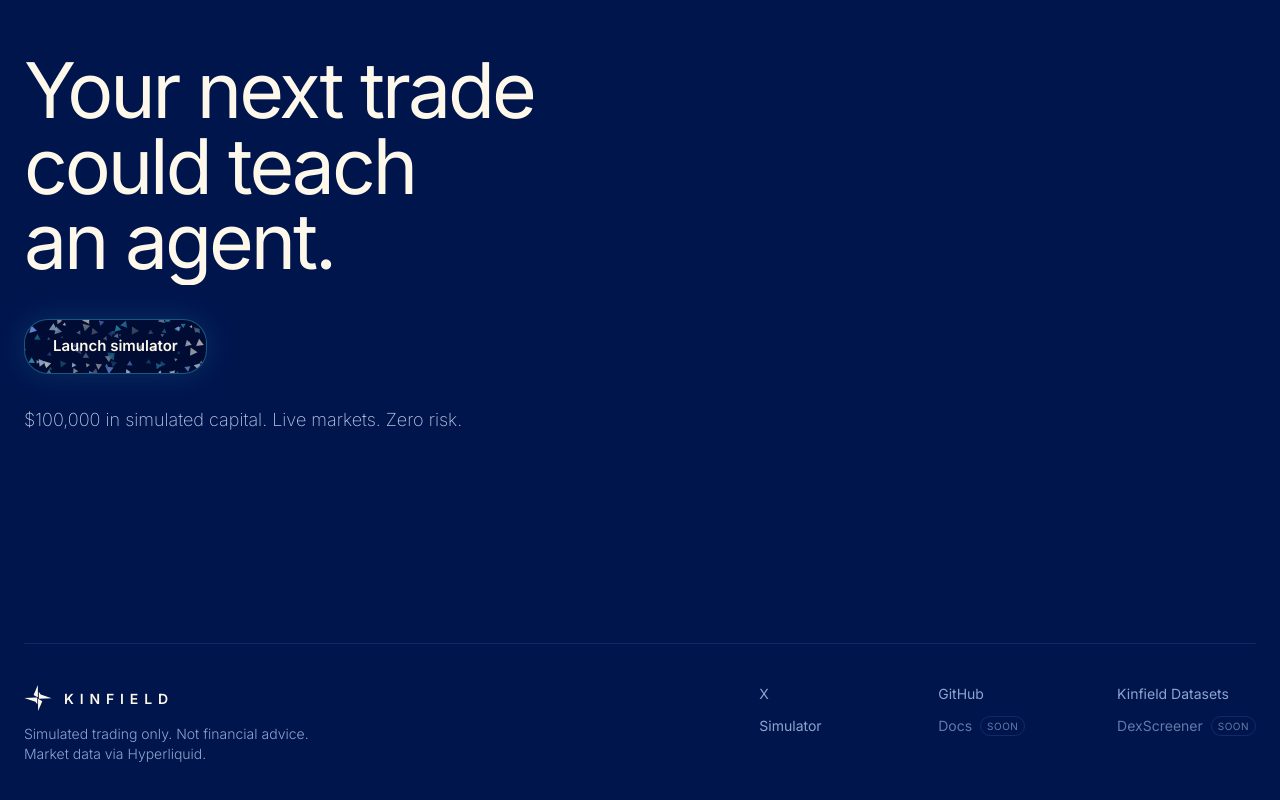
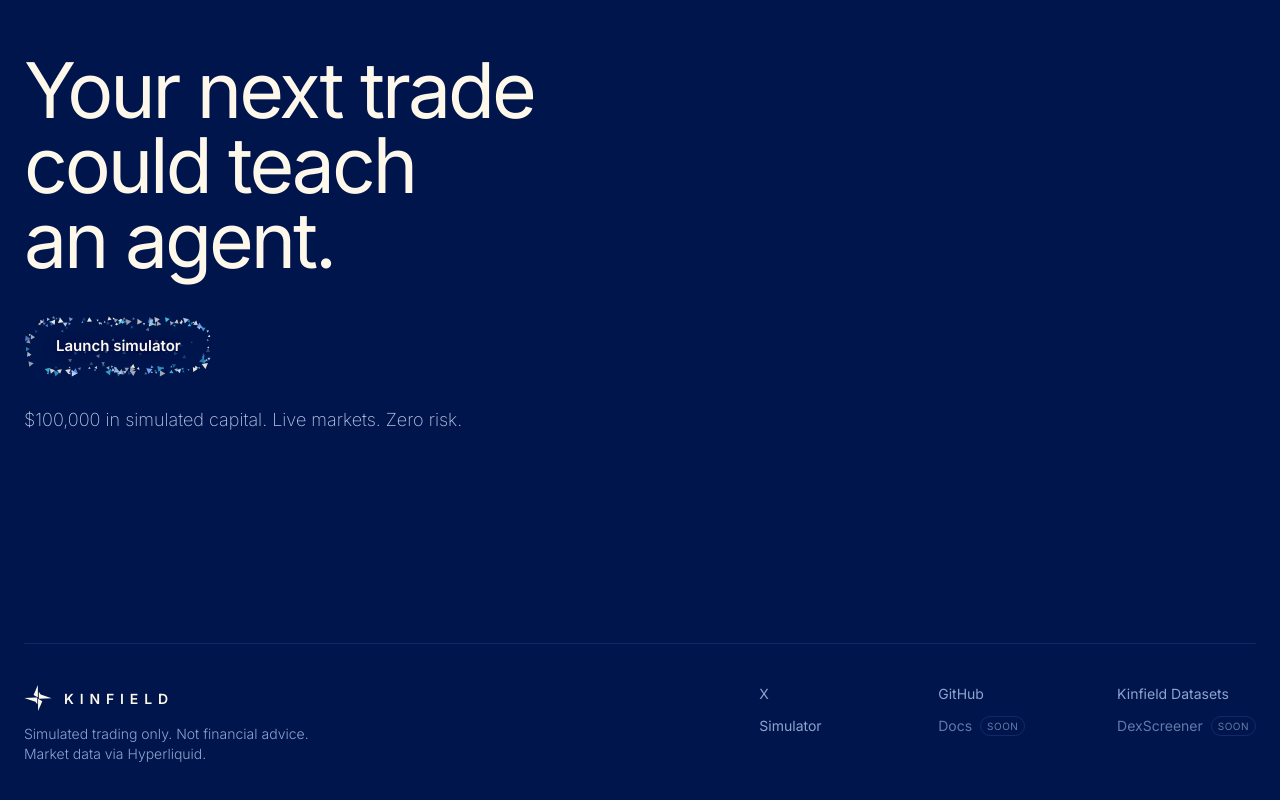
Before and after one commit to KinfieldLabs/KINFIELD, a Next.js app: page / in a window 1280 px wide. Shown: the part 3588-4388 px from the top of the page. Built offline with nearby package versions, Linux system fonts and the light colour scheme.

Commit message:
Rebuild the Launch simulator button as a constellation that reacts to the cursor

```diff
--- a/src/components/ConstellationButton.tsx
+++ b/src/components/ConstellationButton.tsx
@@ -3,10 +3,18 @@
 import { useEffect, useRef, type ReactNode } from "react";
 import Link from "next/link";
 
-/** Same palette as the hero constellation. */
-const COLORS = ["#fdf8ea", "#fdf8ea", "#3fc8f0", "#3fc8f0", "#7fa8ff", "#c9e9ff"];
+/** Same palette, spring and cursor push as the hero constellation. */
+const COLORS = ["#fdf8ea", "#fdf8ea", "#fdf8ea", "#3fc8f0", "#3fc8f0", "#7fa8ff", "#c9e9ff"];
+const SPRING = 0.02;
+const DAMPING = 0.85;
+const PUSH_RADIUS = 70;
+const PUSH = 2.4;
+/** Room around the button for scattered particles to fly into. */
+const BLEED = 48;
 
-interface Tri {
+interface P {
+  hx: number; // home
+  hy: number;
   x: number;
   y: number;
   vx: number;
@@ -18,111 +26,171 @@ interface Tri {
   alpha: number;
 }
 
+/** Random point in a rounded rectangle; `edge` keeps it close to the outline. */
+function samplePill(w: number, h: number, edge: boolean): [number, number] {
+  const r = h / 2;
+  for (;;) {
+    const x = Math.random() * w;
+    const y = Math.random() * h;
+    // distance inside the pill shape (negative = outside)
+    const cx = Math.min(Math.max(x, r), w - r);
+    const inside = r - Math.hypot(x - cx, y - r);
+    if (inside < 0) continue;
+    if (edge && inside > 7) continue;
+    return [x, y];
+  }
+}
+
 /**
- * A pill button filled with a small field of drifting triangles, like the hero
- * constellation. Hovering stirs the field. Still for people who prefer reduced motion.
+ * A button drawn by the constellation itself: no fill of its own, just triangles
+ * forming the pill on the page background. The cursor pushes them aside and they
+ * spring back, like the hero. Still for people who prefer reduced motion.
  */
-export function ConstellationButton({ href, children, className = "", style }: {
+export function ConstellationButton({
+  href,
+  children,
+  className = "",
+  style,
+}: {
   href: string;
   children: ReactNode;
   className?: string;
   style?: React.CSSProperties;
 }) {
+  const box = useRef<HTMLAnchorElement>(null);
   const canvas = useRef<HTMLCanvasElement>(null);
-  const hover = useRef(false);
 
   useEffect(() => {
     const el = canvas.current;
+    const btn = box.current;
     const ctx = el?.getContext("2d");
-    if (!el || !ctx) return;
-    const still = window.matchMedia("(prefers-reduced-motion: reduce)").matches;
+    if (!el || !btn || !ctx) return;
+    const reduced = window.matchMedia("(prefers-reduced-motion: reduce)").matches;
     let w = 0;
     let h = 0;
-    let tris: Tri[] = [];
+    let ps: P[] = [];
+    const mouse = { x: -9999, y: -9999 };
 
-    const resize = () => {
+    const build = () => {
       const dpr = Math.min(window.devicePixelRatio || 1, 2);
-      w = el.clientWidth;
-      h = el.clientHeight;
-      el.width = w * dpr;
-      el.height = h * dpr;
-      ctx.setTransform(dpr, 0, 0, dpr, 0, 0);
-      const count = Math.round((w * h) / 90);
-      tris = Array.from({ length: count }, () => ({
-        x: Math.random() * w,
-        y: Math.random() * h,
-        vx: (Math.random() - 0.5) * 0.25,
-        vy: (Math.random() - 0.5) * 0.25,
-        size: 1.6 + Math.random() * 3.2,
-        rot: Math.random() * Math.PI * 2,
-        spin: (Math.random() - 0.5) * 0.02,
-        color: COLORS[(Math.random() * COLORS.length) | 0],
-        alpha: 0.35 + Math.random() * 0.55,
-      }));
+      w = btn.offsetWidth;
+      h = btn.offsetHeight;
+      el.width = (w + BLEED * 2) * dpr;
+      el.height = (h + BLEED * 2) * dpr;
+      ctx.setTransform(dpr, 0, 0, dpr, BLEED * dpr, BLEED * dpr);
+      const outline = Math.round((w + h) * 0.55);
+      const fill = Math.round((w * h) / 260);
+      ps = Array.from({ length: outline + fill }, (_, i) => {
+        const [hx, hy] = samplePill(w, h, i < outline);
+        return {
+          hx,
+          hy,
+          x: hx,
+          y: hy,
+          vx: 0,
+          vy: 0,
+          size: i < outline ? 1.2 + Math.random() ** 2 * 2.6 : 0.9 + Math.random() * 1.6,
+          rot: Math.random() * Math.PI * 2,
+          spin: (Math.random() - 0.5) * 0.02,
+          color: COLORS[(Math.random() * COLORS.length) | 0],
+          alpha: i < outline ? 0.55 + Math.random() * 0.45 : 0.18 + Math.random() * 0.3,
+        };
+      });
     };
 
-    const draw = () => {
-      ctx.clearRect(0, 0, w, h);
-      for (const t of tris) {
+    const draw = (t: number) => {
+      ctx.clearRect(-BLEED, -BLEED, w + BLEED * 2, h + BLEED * 2);
+      for (const p of ps) {
+        if (!reduced) {
+          // spring home with a slight drift, pushed away by the cursor
+          const gx = p.hx + Math.sin(t / 1700 + p.rot) * 0.8;
+          const gy = p.hy + Math.cos(t / 1900 + p.rot) * 0.8;
+          p.vx += (gx - p.x) * SPRING;
+          p.vy += (gy - p.y) * SPRING;
+          const dx = p.x - mouse.x;
+          const dy = p.y - mouse.y;
+          const d2 = dx * dx + dy * dy;
+          if (d2 < PUSH_RADIUS * PUSH_RADIUS) {
+            const d = Math.sqrt(d2) || 1;
+            const f = (1 - d / PUSH_RADIUS) * PUSH;
+            p.vx += (dx / d) * f;
+            p.vy += (dy / d) * f;
+          }
+          p.vx *= DAMPING;
+          p.vy *= DAMPING;
+          p.x += p.vx;
+          p.y += p.vy;
+          p.rot += p.spin;
+        }
         ctx.save();
-        ctx.translate(t.x, t.y);
-        ctx.rotate(t.rot);
-        ctx.globalAlpha = t.alpha;
-        ctx.fillStyle = t.color;
+        ctx.translate(p.x, p.y);
+        ctx.rotate(p.rot);
+        ctx.globalAlpha = p.alpha;
+        ctx.fillStyle = p.color;
         ctx.beginPath();
-        ctx.moveTo(0, -t.size);
-        ctx.lineTo(t.size * 0.87, t.size * 0.5);
-        ctx.lineTo(-t.size * 0.87, t.size * 0.5);
+        ctx.moveTo(0, -p.size);
+        ctx.lineTo(p.size * 0.87, p.size * 0.5);
+        ctx.lineTo(-p.size * 0.87, p.size * 0.5);
         ctx.closePath();
         ctx.fill();
         ctx.restore();
       }
     };
 
+    const onMove = (e: PointerEvent) => {
+      const r = btn.getBoundingClientRect();
+      mouse.x = e.clientX - r.left;
+      mouse.y = e.clientY - r.top;
+    };
+    const onLeave = () => (mouse.x = mouse.y = -9999);
+
     let raf = 0;
-    const tick = () => {
-      const speed = hover.current ? 3.5 : 1;
-      for (const t of tris) {
-        t.x += t.vx * speed;
-        t.y += t.vy * speed;
-        t.rot += t.spin * speed;
-        if (t.x < -6) t.x = w + 6;
-        if (t.x > w + 6) t.x = -6;
-        if (t.y < -6) t.y = h + 6;
-        if (t.y > h + 6) t.y = -6;
-      }
-      draw();
-      raf = requestAnimationFrame(tick);
+    let visible = false;
+    const loop = (t: number) => {
+      draw(t);
+      raf = visible ? requestAnimationFrame(loop) : 0;
     };
+    // Only animate while the button is on screen
+    const io = new IntersectionObserver(([entry]) => {
+      visible = entry.isIntersecting;
+      if (visible && !raf && !reduced) raf = requestAnimationFrame(loop);
+    });
 
-    resize();
-    if (still) draw();
-    else raf = requestAnimationFrame(tick);
+    build();
+    draw(0);
+    if (!reduced) {
+      window.addEventListener("pointermove", onMove, { passive: true });
+      document.addEventListener("pointerleave", onLeave);
+      io.observe(btn);
+    }
     const ro = new ResizeObserver(() => {
-      resize();
-      if (still) draw();
+      build();
+      draw(performance.now());
     });
-    ro.observe(el);
+    ro.observe(btn);
     return () => {
       cancelAnimationFrame(raf);
+      io.disconnect();
       ro.disconnect();
+      window.removeEventListener("pointermove", onMove);
+      document.removeEventListener("pointerleave", onLeave);
     };
   }, []);
 
   return (
     <Link
+      ref={box}
       href={href}
       style={style}
-      onMouseEnter={() => (hover.current = true)}
-      onMouseLeave={() => (hover.current = false)}
-      onFocus={() => (hover.current = true)}
-      onBlur={() => (hover.current = false)}
-      className={`group relative isolate inline-flex items-center overflow-hidden rounded-[var(--radius-pill)] border border-cyan/40 bg-navy-950 px-7 py-[0.95rem] text-[0.9375rem] font-semibold text-cream shadow-[0_0_30px_rgba(63,200,240,0.15)] transition-[transform,box-shadow,border-color] duration-500 ease-[var(--ease-out)] hover:border-cyan/80 hover:shadow-[0_0_40px_rgba(63,200,240,0.35)] focus-visible:outline-2 focus-visible:outline-offset-2 focus-visible:outline-cyan active:scale-[0.97] ${className}`}
+      className={`group relative inline-flex items-center rounded-[var(--radius-pill)] px-8 py-[1.05rem] text-[0.9375rem] font-semibold text-cream [text-shadow:0_0_12px_var(--navy-900),0_0_4px_var(--navy-900)] focus-visible:outline-2 focus-visible:outline-offset-4 focus-visible:outline-cyan ${className}`}
     >
-      <canvas ref={canvas} aria-hidden className="absolute inset-0 -z-10 h-full w-full" />
-      {/* Keeps the label readable over the brightest triangles */}
-      <span aria-hidden className="absolute inset-0 -z-10 bg-[radial-gradient(ellipse_at_center,rgba(0,12,51,0.75),rgba(0,12,51,0.15)_75%)]" />
-      <span className="relative">{children}</span>
+      <canvas
+        ref={canvas}
+        aria-hidden
+        className="pointer-events-none absolute"
+        style={{ left: -BLEED, top: -BLEED, width: `calc(100% + ${BLEED * 2}px)`, height: `calc(100% + ${BLEED * 2}px)` }}
+      />
+      <span className="relative transition-transform duration-500 ease-[var(--ease-out)] group-hover:scale-105">{children}</span>
     </Link>
   );
 }
```
